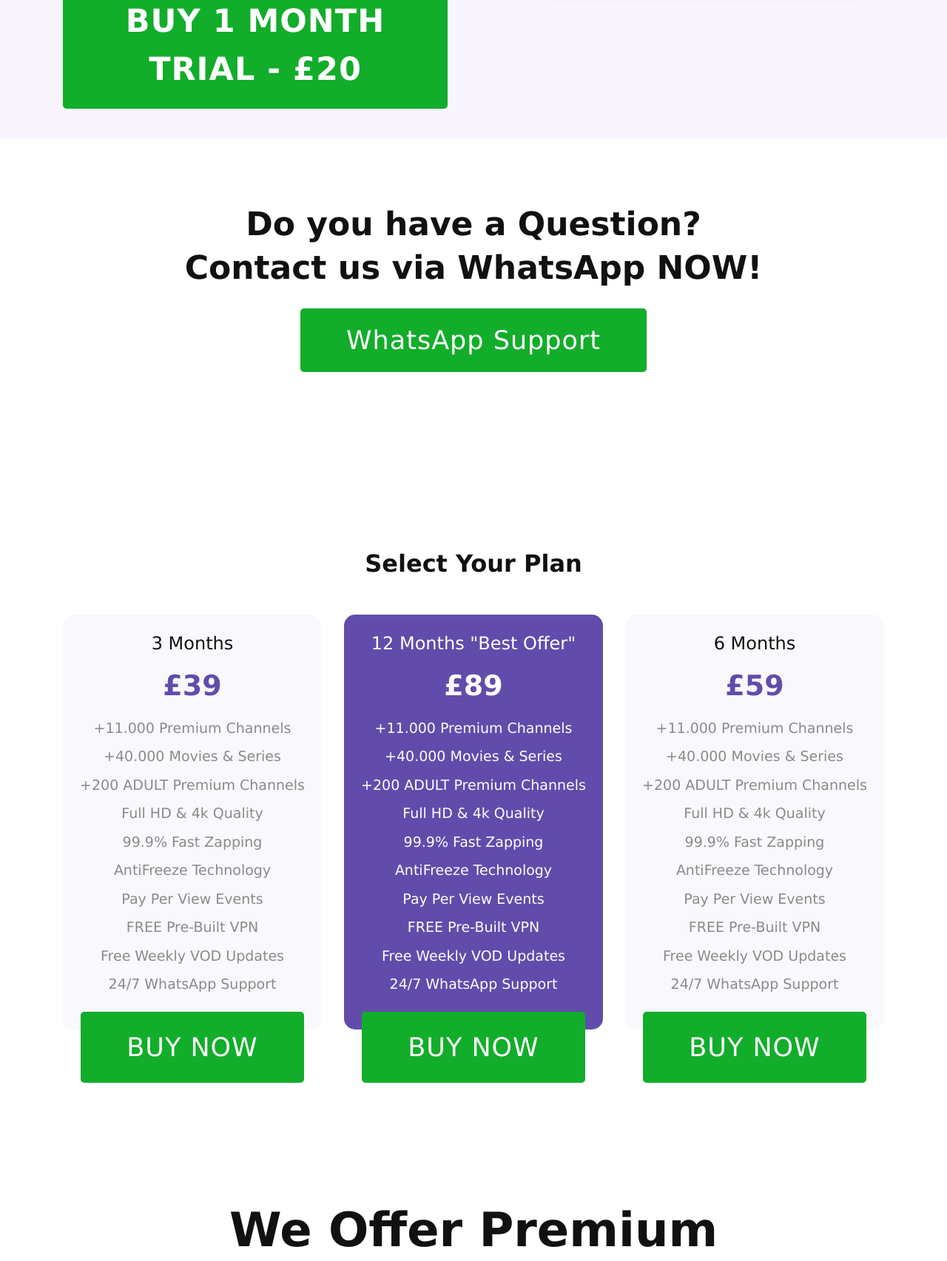
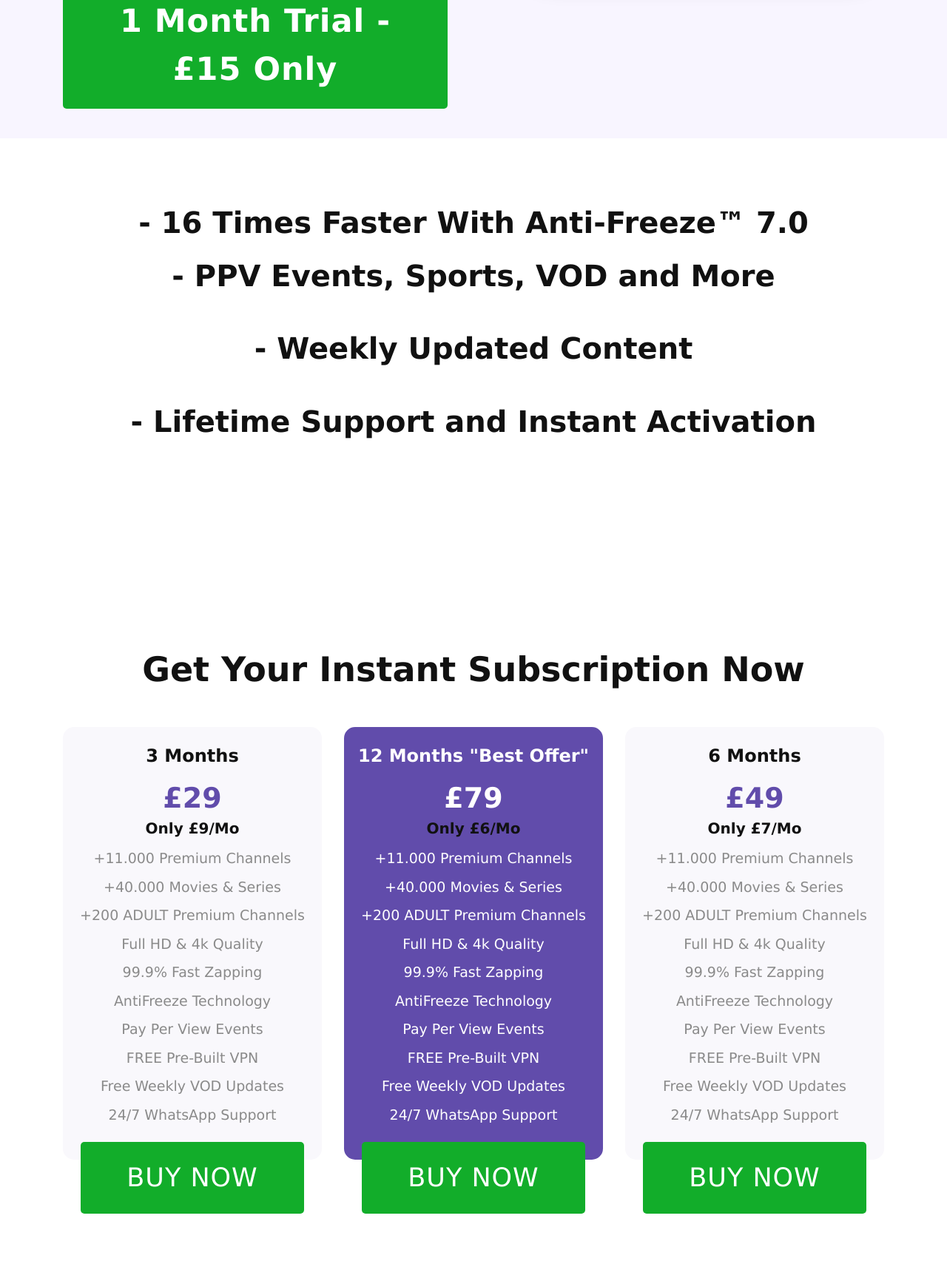
Before and after one commit to aaron122096/uk2, a plain HTML site: page index.html in a window 1280 px wide. Shown: the part 568-2273 px from the top of the page at 74% size. Drawn offline with Linux system fonts and the light colour scheme; a script that the page names is missing.

Commit message:
Add files via upload

```diff
--- a/index.html
+++ b/index.html
@@ -159,7 +159,7 @@ a.float:hover + div.label-container{
 							<h2>#1 IPTV</h2>
 							<h2 style="font-size: 90px">IN <br><br>THE UK</h2>
 							<ul>
-								<li><a href="https://www.paypal.com/cgi-bin/webscr?cmd=_s-xclick&hosted_button_id=VNYP57N9J94L4" class="button" style="text-align:center; font-size: 43px"><b>BUY 1 MONTH TRIAL - £20</b></a></li>
+								<li><a href="https://www.paypal.com/cgi-bin/webscr?cmd=_s-xclick&hosted_button_id=PSEMPSN4R2DJC" class="button" style="text-align:center; font-size: 43px"><b>1 Month Trial  - £15 Only</b></a></li>
 							</ul>
 						</div>
 					</div>
@@ -175,9 +175,11 @@ a.float:hover + div.label-container{
 		<div class="portfolio section" id="portfolio">
 			<div class="container">
 				<div class="title-section">
-					<h3 style="font-size: 44px">Do you have a Question?</h3>
-					<h3 style="font-size: 44px">Contact us via WhatsApp NOW!<h3>
-						<a href="http://wa.me/447591984536" class="button"> WhatsApp Support</a> </button>
+					<h3 style="font-size: 40px">- 16 Times Faster With Anti-Freeze™ 7.0</h3><br>
+					<h3 style="font-size: 40px">- PPV Events, Sports, VOD and More <h3><br>
+					<h3 style="font-size: 40px">- Weekly Updated Content <h3><br>
+					<h3 style="font-size: 40px">- Lifetime Support and Instant Activation <h3><br>
+
 				</div>
 						</div>
 				</div>
@@ -187,13 +189,13 @@ a.float:hover + div.label-container{
 			<div class="container">
 				<div class="title-section">
 
-					<h3>Select Your Plan</h3>
+					<h3 style="font-size: 46px">Get Your Instant Subscription Now</h3>
 				</div>
 				<div class="row">
 					<div class="col-md-4">
 						<div class="content">
-							<h4>3 Months</h4>
-							<span>£39</span>
+							<h4><b>3 Months</b></h4>
+							<span>£29<h3 style="font-size: 20px"><b>Only £9/Mo</b></h3></span>
 							<ul>
 							  <li>+11.000 Premium Channels</li>
 								<li>+40.000 Movies & Series</li>
@@ -207,13 +209,13 @@ a.float:hover + div.label-container{
 								<li>24/7 WhatsApp Support</li>
 								</ul>
 						</div>
-						<a href="https://www.paypal.com/cgi-bin/webscr?cmd=_s-xclick&hosted_button_id=EMQMTQ3R88NQ8" class="button">BUY NOW</a> </button>
+						<a href="https://www.paypal.com/cgi-bin/webscr?cmd=_s-xclick&hosted_button_id=S9JX26X99CK52" class="button">BUY NOW</a> </button>
 					</div>
 
 					<div class="col-md-4">
 						<div class="content content-center">
-							<h4>12 Months "Best Offer"</h4>
-							<span>£89</span>
+							<h4><b>12 Months "Best Offer"</b></h4>
+							<span>£79<h3 style="font-size: 20px"><b>Only £6/Mo</b></h3></span>
 					<ul>
 							  <li>+11.000 Premium Channels</li>
 								<li>+40.000 Movies & Series</li>
@@ -228,12 +230,12 @@ a.float:hover + div.label-container{
 								</ul>
 
 						</div>
-						<a href="https://www.paypal.com/cgi-bin/webscr?cmd=_s-xclick&hosted_button_id=QWUHXJ6JBRA7L" class="button">BUY NOW</a> </button>
+						<a href="https://www.paypal.com/cgi-bin/webscr?cmd=_s-xclick&hosted_button_id=A4BEHB5L2NLSE" class="button">BUY NOW</a> </button>
 					</div>
 					<div class="col-md-4">
 						<div class="content">
-							<h4>6 Months</h4>
-							<span>£59</span>
+							<h4><b>6 Months</b></h4>
+							<span>£49<h3 style="font-size: 20px"><b>Only £7/Mo</b></h3></span>
 				<ul>
 							  <li>+11.000 Premium Channels</li>
 								<li>+40.000 Movies & Series</li>
@@ -247,12 +249,22 @@ a.float:hover + div.label-container{
 								<li>24/7 WhatsApp Support</li>
 								</ul>
 						</div>
-						 <a href="https://www.paypal.com/cgi-bin/webscr?cmd=_s-xclick&hosted_button_id=CM48C8XRS98X2" class="button">BUY NOW</a> </button>
+						 <a href="https://www.paypal.com/cgi-bin/webscr?cmd=_s-xclick&hosted_button_id=NWZ64FUN5AE86" class="button">BUY NOW</a> </button>
 					</div>
 				</div>
 			</div>
 		</div>
 		<!-- end pricing -->
+
+			<div class="portfolio section" id="portfolio">
+			<div class="container">
+				<div class="title-section">
+					<h3 style="font-size: 44px">Do you have a question?</h3>
+					<h3 style="font-size: 44px">Contact us via WhatsApp NOW!<h3>
+						<a href="http://wa.me/447591984536" class="button"> WhatsApp Support</a> </button>
+				</div>
+						</div>
+				</div>
 
 			<!-- portfolio -->
 		<div class="portfolio section" id="portfolio">
```
